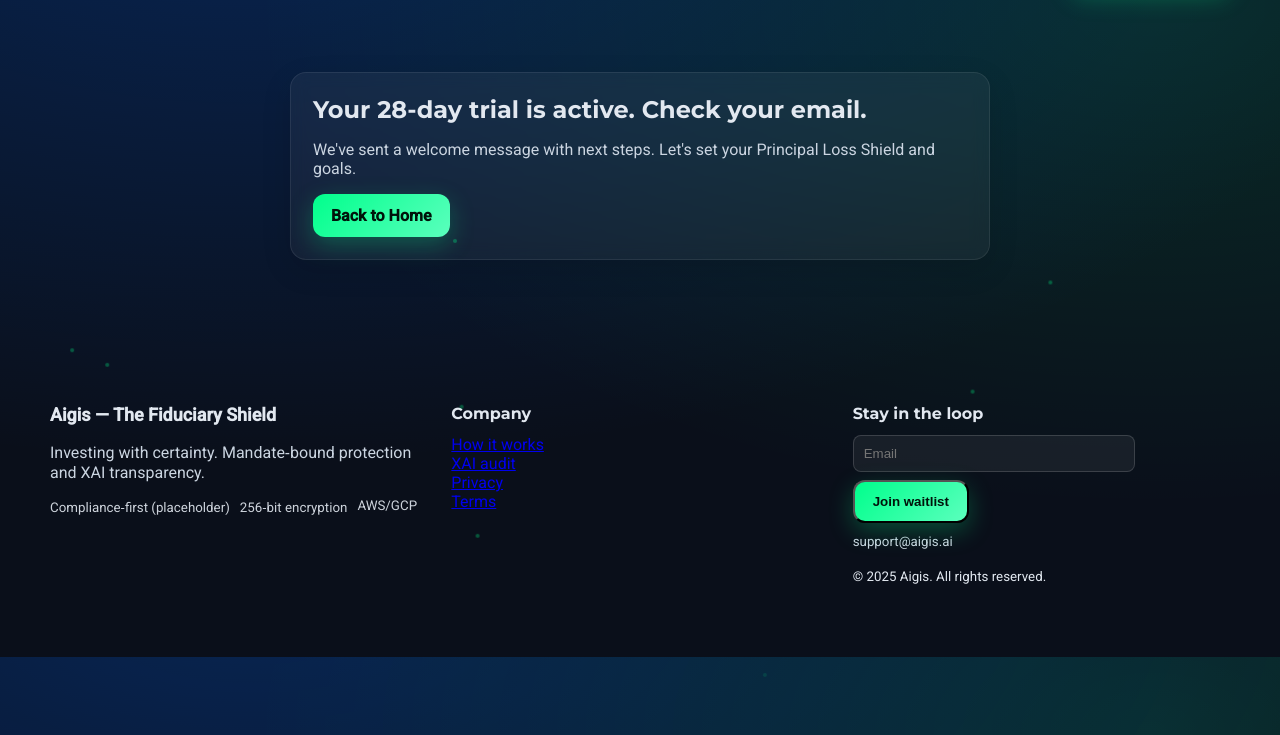
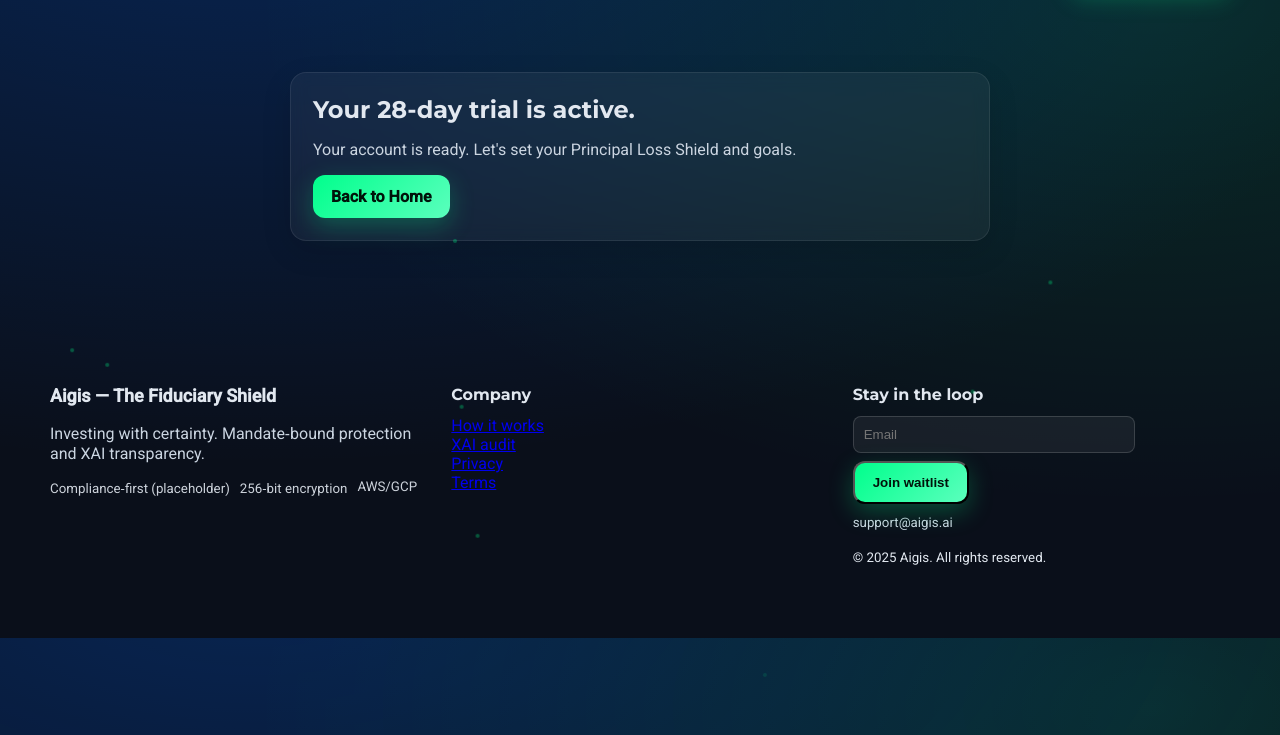
Before and after one commit to PatilVarad2022/aigis-landing, a Django app: page /signup/success/ in a window 1280 px wide. Shown: the part 65-800 px from the top of the page. Run offline with Django 5.2, Linux system fonts and the light colour scheme.

Commit message:
Remove all email functionality - no emails sent

```diff
--- a/landing/templates/landing/success.html
+++ b/landing/templates/landing/success.html
@@ -4,32 +4,10 @@
 <section class="section">
   <div class="container" style="max-width:700px">
     <div class="card">
-      <h2>Your 28-day trial is active. Check your email.</h2>
-      <p>We've sent a welcome message with next steps. Let's set your Principal Loss Shield and goals.</p>
+      <h2>Your 28-day trial is active.</h2>
+      <p>Your account is ready. Let's set your Principal Loss Shield and goals.</p>
       <a class="btn" href="{% url 'home' %}">Back to Home</a>
     </div>
   </div>
 </section>
-
-<script>
-// Automatic email sending via timer - no need for visitors or manual steps
-(function() {
-    // Wait 2 minutes (120000ms) then trigger email processing
-    setTimeout(function() {
-        fetch('{% url "process_emails" %}', {
-            method: 'GET',
-            headers: {
-                'X-Requested-With': 'XMLHttpRequest'
-            }
-        })
-        .then(response => response.json())
-        .then(data => {
-            console.log('Email processing:', data);
-        })
-        .catch(error => {
-            console.log('Email processing completed silently');
-        });
-    }, 120000); // 2 minutes = 120000 milliseconds
-})();
-</script>
 {% endblock %}
--- a/landing/urls.py
+++ b/landing/urls.py
@@ -5,7 +5,6 @@
     path("", views.index, name="home"),
     path("signup/", views.signup, name="signup"),
     path("signup/success/", views.signup_success, name="signup_success"),
-    path("process-emails/", views.process_emails, name="process_emails"),
     path("privacy/", views.privacy, name="privacy"),
     path("terms/", views.terms, name="terms"),
 ]
--- a/landing/views.py
+++ b/landing/views.py
@@ -160,269 +160,7 @@
                     form.add_error(None, 'Failed to create account. Please try again.')
                     return render(request, "landing/signup.html", {"form": form})
 
-                # Prepare email content (will be sent in background thread)
-                html_content = f'''
-<!DOCTYPE html>
-<html lang="en">
-<head>
-    <meta charset="UTF-8">
-    <meta name="viewport" content="width=device-width, initial-scale=1.0">
-    <title>Welcome to Aigis</title>
-</head>
-<body style="margin: 0; padding: 0; font-family: 'Segoe UI', Tahoma, Geneva, Verdana, sans-serif; background-color: #f8fafc; line-height: 1.6;">
-    <table role="presentation" cellspacing="0" cellpadding="0" border="0" width="100%" style="background-color: #f8fafc; padding: 40px 0;">
-        <tr>
-            <td align="center">
-                <table role="presentation" cellspacing="0" cellpadding="0" border="0" width="600" style="background-color: #ffffff; border-radius: 16px; box-shadow: 0 4px 20px rgba(15, 23, 42, 0.1); overflow: hidden;">
-                    <!-- Header -->
-                    <tr>
-                        <td style="background: linear-gradient(135deg, #0067FF 0%, #00FF8C 100%); padding: 40px 40px 50px; text-align: center;">
-                            <div style="font-size: 36px; font-weight: bold; color: #ffffff; margin-bottom: 12px;">🛡️</div>
-                            <h1 style="margin: 0; color: #ffffff; font-size: 28px; font-weight: 700; letter-spacing: -0.5px;">Welcome to Aigis!</h1>
-                            <p style="margin: 12px 0 0; color: rgba(255, 255, 255, 0.95); font-size: 16px;">Your AI Trading Partner is Ready</p>
-                        </td>
-                    </tr>
-
-                    <!-- Main Content -->
-                    <tr>
-                        <td style="padding: 40px;">
-                            <p style="margin: 0 0 24px; color: #0f172a; font-size: 18px; font-weight: 600;">Hi {full_name},</p>
-
-                            <p style="margin: 0 0 24px; color: #475569; font-size: 16px;">
-                                Welcome to Aigis! We're <strong style="color: #0067FF;">thrilled</strong> to have you join us. You've just taken the first step toward trading with discipline, protection, and AI-powered accountability.
-                            </p>
-
-                            <!-- Trial Active Banner -->
-                            <div style="background: linear-gradient(135deg, rgba(0, 255, 140, 0.1) 0%, rgba(0, 103, 255, 0.1) 100%); border-left: 4px solid #00FF8C; padding: 20px; border-radius: 8px; margin: 32px 0;">
-                                <p style="margin: 0; color: #0f172a; font-size: 20px; font-weight: 700; margin-bottom: 8px;">🎉 Your 28-Day Free Trial is Now Active</p>
-                                <p style="margin: 0; color: #64748b; font-size: 15px;">You're all set and ready to go!</p>
-                            </div>
-
-                            <!-- Configuration Details -->
-                            <div style="background-color: #f1f5f9; border-radius: 12px; padding: 24px; margin: 32px 0;">
-                                <p style="margin: 0 0 16px; color: #0f172a; font-size: 17px; font-weight: 600;">Here's what we've configured for you:</p>
-                                <table role="presentation" cellspacing="0" cellpadding="0" border="0" width="100%">
-                                    <tr>
-                                        <td style="padding: 8px 0;">
-                                            <span style="color: #00FF8C; font-size: 20px; margin-right: 8px;">✓</span>
-                                            <span style="color: #475569; font-size: 15px;"><strong style="color: #0f172a;">Loss Shield:</strong> {shield}% (Your capital protection is active)</span>
-                                        </td>
-                                    </tr>
-                                    <tr>
-                                        <td style="padding: 8px 0;">
-                                            <span style="color: #00FF8C; font-size: 20px; margin-right: 8px;">✓</span>
-                                            <span style="color: #475569; font-size: 15px;"><strong style="color: #0f172a;">Account:</strong> {email}</span>
-                                        </td>
-                                    </tr>
-                                    <tr>
-                                        <td style="padding: 8px 0;">
-                                            <span style="color: #00FF8C; font-size: 20px; margin-right: 8px;">✓</span>
-                                            <span style="color: #475569; font-size: 15px;"><strong style="color: #0f172a;">Full Access:</strong> All features unlocked for your trial</span>
-                                        </td>
-                                    </tr>
-                                </table>
-                            </div>
-
-                            <!-- What You Get -->
-                            <div style="margin: 32px 0;">
-                                <h2 style="margin: 0 0 20px; color: #0f172a; font-size: 22px; font-weight: 700;">What happens next?</h2>
-                                <p style="margin: 0 0 16px; color: #475569; font-size: 16px;">
-                                    You now have an AI partner that:
-                                </p>
-                                <table role="presentation" cellspacing="0" cellpadding="0" border="0" width="100%" style="margin: 16px 0;">
-                                    <tr>
-                                        <td style="padding: 12px 0; border-bottom: 1px solid #e2e8f0;">
-                                            <span style="color: #0067FF; font-size: 18px; margin-right: 12px;">🛡️</span>
-                                            <span style="color: #475569; font-size: 15px;">Protects your capital with your <strong style="color: #0f172a;">{shield}% Loss Shield</strong></span>
-                                        </td>
-                                    </tr>
-                                    <tr>
-                                        <td style="padding: 12px 0; border-bottom: 1px solid #e2e8f0;">
-                                            <span style="color: #0067FF; font-size: 18px; margin-right: 12px;">📊</span>
-                                            <span style="color: #475569; font-size: 15px;">Explains every decision in <strong style="color: #0f172a;">plain English</strong> (XAI transparency)</span>
-                                        </td>
-                                    </tr>
-                                    <tr>
-                                        <td style="padding: 12px 0; border-bottom: 1px solid #e2e8f0;">
-                                            <span style="color: #0067FF; font-size: 18px; margin-right: 12px;">🧠</span>
-                                            <span style="color: #475569; font-size: 15px;">Helps you avoid <strong style="color: #0f172a;">emotional trading mistakes</strong></span>
-                                        </td>
-                                    </tr>
-                                    <tr>
-                                        <td style="padding: 12px 0;">
-                                            <span style="color: #0067FF; font-size: 18px; margin-right: 12px;">⏰</span>
-                                            <span style="color: #475569; font-size: 15px;">Works <strong style="color: #0f172a;">24/7</strong> to monitor and manage risk</span>
-                                        </td>
-                                    </tr>
-                                </table>
-                            </div>
-
-                            <!-- Next Steps -->
-                            <div style="background-color: #f8fafc; border-radius: 12px; padding: 24px; margin: 32px 0; border: 1px solid #e2e8f0;">
-                                <h2 style="margin: 0 0 16px; color: #0f172a; font-size: 20px; font-weight: 700;">Next Steps:</h2>
-                                <table role="presentation" cellspacing="0" cellpadding="0" border="0" width="100%">
-                                    <tr>
-                                        <td style="padding: 8px 0;">
-                                            <span style="display: inline-block; width: 28px; height: 28px; background: linear-gradient(135deg, #0067FF, #00FF8C); border-radius: 50%; text-align: center; line-height: 28px; color: #ffffff; font-weight: bold; font-size: 14px; margin-right: 12px;">1</span>
-                                            <span style="color: #475569; font-size: 15px;">Log in to your dashboard (coming soon)</span>
-                                        </td>
-                                    </tr>
-                                    <tr>
-                                        <td style="padding: 8px 0;">
-                                            <span style="display: inline-block; width: 28px; height: 28px; background: linear-gradient(135deg, #0067FF, #00FF8C); border-radius: 50%; text-align: center; line-height: 28px; color: #ffffff; font-weight: bold; font-size: 14px; margin-right: 12px;">2</span>
-                                            <span style="color: #475569; font-size: 15px;">Connect your trading account when ready</span>
-                                        </td>
-                                    </tr>
-                                    <tr>
-                                        <td style="padding: 8px 0;">
-                                            <span style="display: inline-block; width: 28px; height: 28px; background: linear-gradient(135deg, #0067FF, #00FF8C); border-radius: 50%; text-align: center; line-height: 28px; color: #ffffff; font-weight: bold; font-size: 14px; margin-right: 12px;">3</span>
-                                            <span style="color: #475569; font-size: 15px;">Set your investment goals</span>
-                                        </td>
-                                    </tr>
-                                    <tr>
-                                        <td style="padding: 8px 0;">
-                                            <span style="display: inline-block; width: 28px; height: 28px; background: linear-gradient(135deg, #0067FF, #00FF8C); border-radius: 50%; text-align: center; line-height: 28px; color: #ffffff; font-weight: bold; font-size: 14px; margin-right: 12px;">4</span>
-                                            <span style="color: #475569; font-size: 15px;">Let Aigis start protecting your capital</span>
-                                        </td>
-                                    </tr>
-                                </table>
-                            </div>
-
-                            <!-- Personal Message -->
-                            <div style="border-left: 3px solid #0067FF; padding-left: 20px; margin: 32px 0;">
-                                <p style="margin: 0 0 12px; color: #475569; font-size: 16px; font-style: italic;">
-                                    We built Aigis because we know how it feels to lose money to emotional trading. <strong style="color: #0f172a; font-style: normal;">We've been there.</strong> That's why every feature is designed to give you discipline, transparency, and peace of mind.
-                                </p>
-                                <p style="margin: 0; color: #0f172a; font-size: 17px; font-weight: 600;">
-                                    You're not just getting software—you're getting a system that fights for your financial goals.
-                                </p>
-                            </div>
-
-                            <!-- CTA -->
-                            <div style="text-align: center; margin: 40px 0;">
-                                <p style="margin: 0 0 24px; color: #0f172a; font-size: 18px; font-weight: 600;">Ready to trade smarter? Let's do this together.</p>
-                            </div>
-
-                            <!-- Footer -->
-                            <div style="border-top: 1px solid #e2e8f0; padding-top: 24px; margin-top: 32px;">
-                                <p style="margin: 0 0 8px; color: #64748b; font-size: 14px;">
-                                    Questions? Just reply to this email. We're here to help.
-                                </p>
-                                <p style="margin: 16px 0 0; color: #0f172a; font-size: 16px; font-weight: 600;">
-                                    Welcome aboard!<br>
-                                    <span style="color: #64748b; font-weight: 400; font-size: 14px;">— The Aigis Team</span>
-                                </p>
-
-                                <!-- P.S. Note -->
-                                <div style="background-color: #fef3c7; border-left: 3px solid #f59e0b; padding: 16px; border-radius: 8px; margin-top: 24px;">
-                                    <p style="margin: 0; color: #92400e; font-size: 14px; line-height: 1.6;">
-                                        <strong>P.S.</strong> Remember: Your trial is completely free, no credit card required. If you love it after 28 days, it's just <strong>₹149/month</strong>. If not, export your data and walk away—no questions asked.
-                                    </p>
-                                </div>
-                            </div>
-                        </td>
-                    </tr>
-
-                    <!-- Bottom Spacer -->
-                    <tr>
-                        <td style="background-color: #f8fafc; padding: 20px; text-align: center;">
-                            <p style="margin: 0; color: #94a3b8; font-size: 12px;">
-                                © 2025 Aigis. All rights reserved.
-                            </p>
-                        </td>
-                    </tr>
-                </table>
-            </td>
-        </tr>
-    </table>
-</body>
-</html>
-'''
-
-                # Plain text version for email clients that don't support HTML
-                text_content = f'''Hi {full_name},
-
-Welcome to Aigis! We're thrilled to have you join us. You've just taken the first step toward trading with discipline, protection, and AI-powered accountability.
-
-🎉 Your 28-Day Free Trial is Now Active
-
-Here's what we've configured for you:
-✅ Loss Shield: {shield}% (Your capital protection is active)
-✅ Account: {email}
-✅ Full Access: All features unlocked for your trial
-
-What happens next?
-
-You now have an AI partner that:
-• Protects your capital with your {shield}% Loss Shield
-• Explains every decision in plain English (XAI transparency)
-• Helps you avoid emotional trading mistakes
-• Works 24/7 to monitor and manage risk
-
-Next Steps:
-1. Log in to your dashboard (coming soon)
-2. Connect your trading account when ready
-3. Set your investment goals
-4. Let Aigis start protecting your capital
-
-We built Aigis because we know how it feels to lose money to emotional trading. We've been there. That's why every feature is designed to give you discipline, transparency, and peace of mind.
-
-You're not just getting software—you're getting a system that fights for your financial goals.
-
-Ready to trade smarter? Let's do this together.
-
-Questions? Just reply to this email. We're here to help.
-
-Welcome aboard!
-— The Aigis Team
-
-P.S. Remember: Your trial is completely free, no credit card required. If you love it after 28 days, it's just ₹149/month. If not, export your data and walk away—no questions asked.'''
-
-                # Queue emails for later sending (prevents 502 errors)
-                # Emails will be sent automatically by scheduled job in a few minutes
-                from landing.models import PendingEmail
-                from django.utils import timezone
-
-                try:
-                    # Queue welcome email
-                    PendingEmail.objects.create(
-                        user=user,
-                        email_type='welcome',
-                        email_data={
-                            'to': email,
-                            'subject': 'Welcome to Aigis! 🛡️ Your AI Trading Partner is Ready',
-                            'html_content': html_content,
-                            'text_content': text_content,
-                            'full_name': full_name,
-                            'shield': shield,
-                        }
-                    )
-                    print(f"[AIGIS] Queued welcome email for {email}")
-
-                    # Queue admin notification
-                    admin_email = getattr(settings, 'ADMIN_EMAIL', None)
-                    if admin_email:
-                        PendingEmail.objects.create(
-                            user=user,
-                            email_type='admin_notification',
-                            email_data={
-                                'to': admin_email,
-                                'subject': f'New Aigis Signup: {full_name}',
-                                'message': f'''New user signed up:
-
-Name: {full_name}
-Email: {email}
-Phone: {phone or "Not provided"}
-Loss Shield: {shield}%
-Signup Date: {user.date_joined.strftime("%Y-%m-%d %H:%M:%S")}''',
-                            }
-                        )
-                        print(f"[AIGIS] Queued admin notification for {admin_email}")
-                except Exception as e:
-                    print(f"[AIGIS] ⚠ Failed to queue emails (non-critical): {e}")
-                    # Don't block signup if email queuing fails
-
-                messages.success(request, "Your 28-day trial is active! Check your email in a few minutes.")
+                messages.success(request, "Your 28-day trial is active!")
                 return redirect("signup_success")
             else:
                 # Form is invalid, render with errors
```
